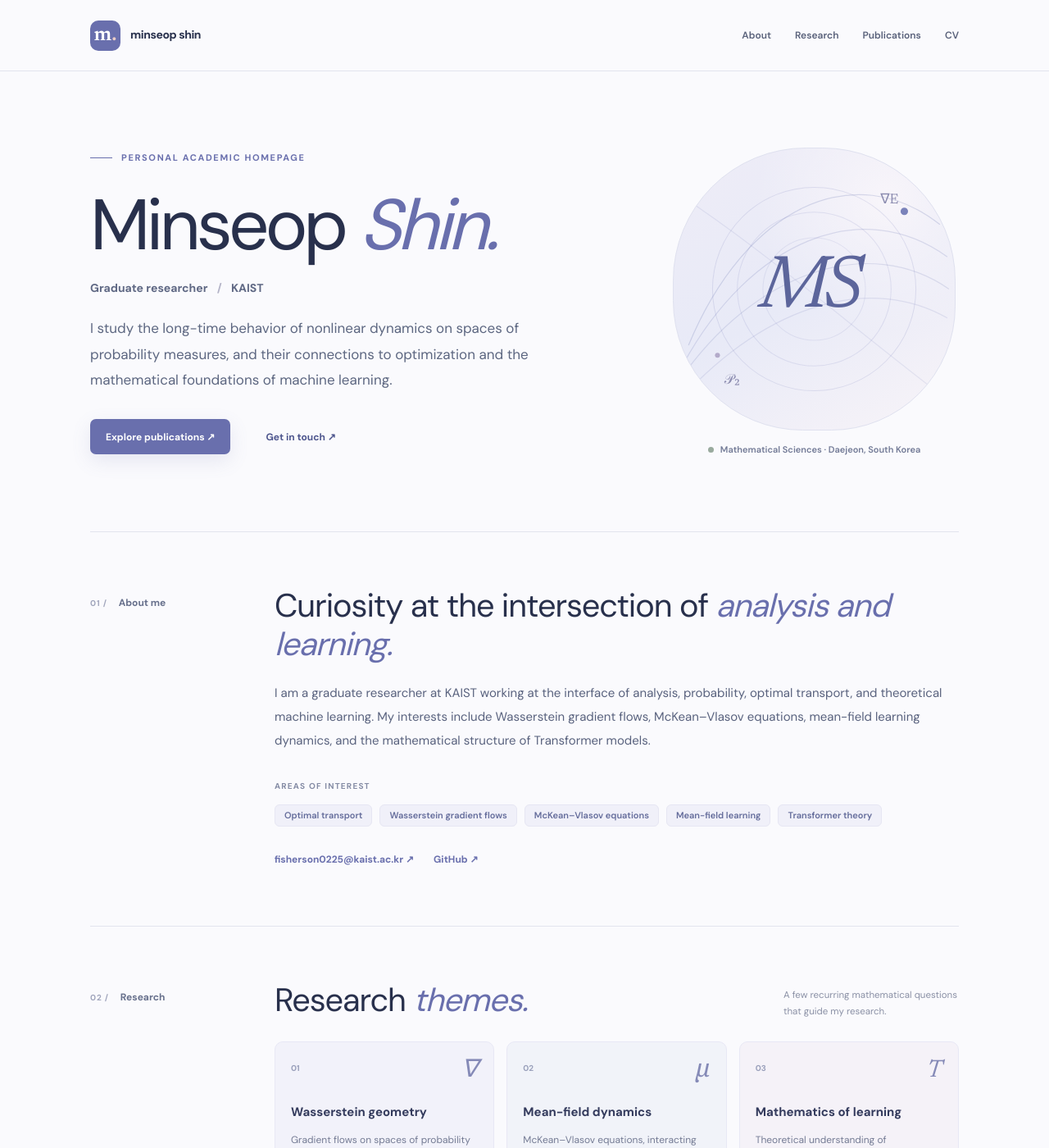
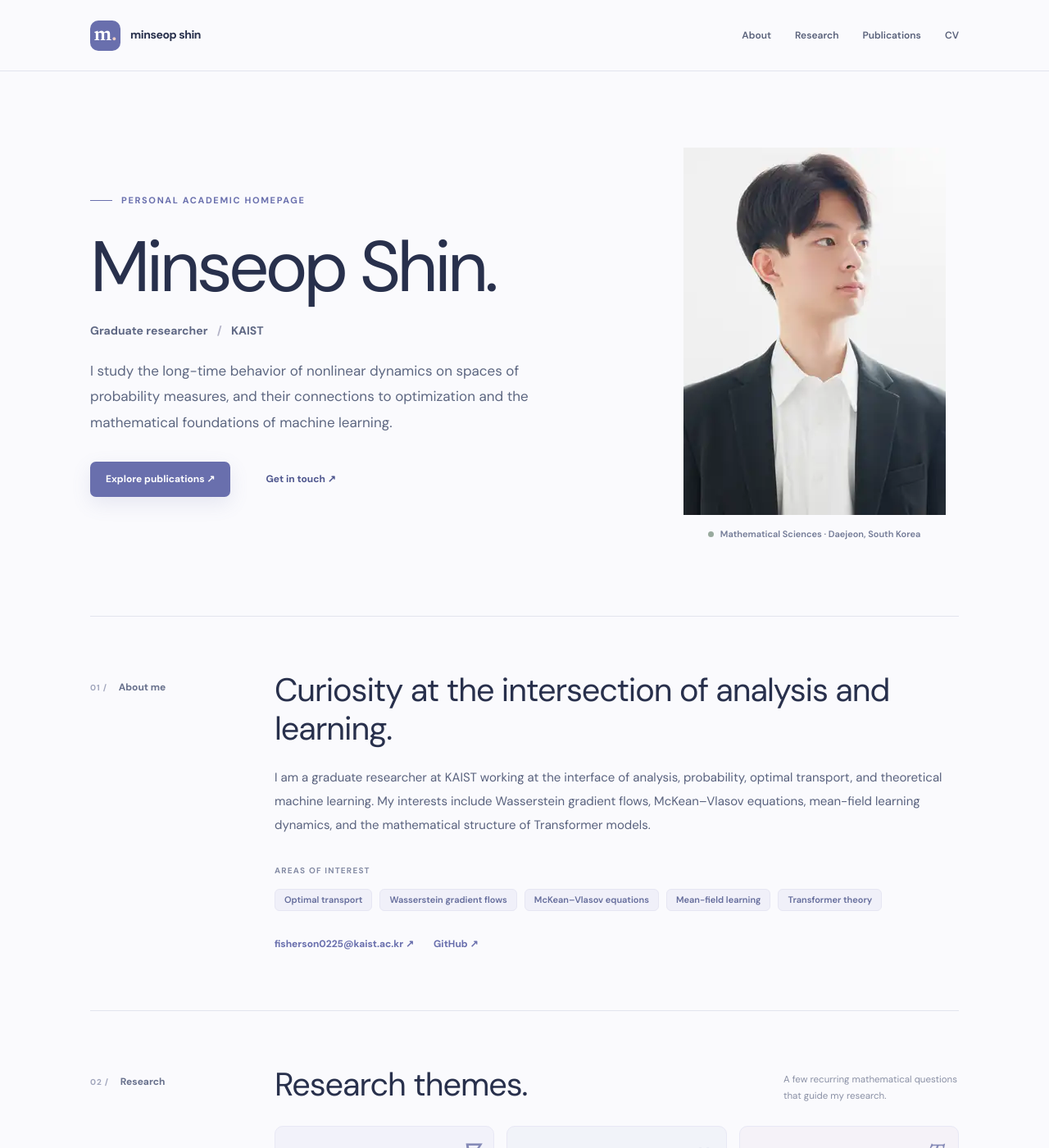
Before and after one commit to MSShin03/MSShin03.github.io, a Jekyll site: the page built from index.html, in a window 1280 px wide and 1400 px high. Shown: the whole window at 82% size. Built offline with Jekyll 4.4.1, drawn with Linux system fonts in a browser that asks for light colours; some of the changed text lies outside the part shown.

Commit message:
Replace illustration with portrait and simplify heading text

```diff
--- a/index.html
+++ b/index.html
@@ -4,48 +4,35 @@ layout: default
 {% assign p = site.data.profile %}
 <section class="hero shell" id="top"><div class="hero-copy">
 <p class="eyebrow"><span class="eyebrow-rule"></span>Personal academic homepage</p>
-<h1>Minseop <em>Shin.</em></h1><p class="hero-role">{{ p.role }} <span class="role-separator">/</span> {{ p.institution }}</p>
+<h1>Minseop Shin.</h1><p class="hero-role">{{ p.role }} <span class="role-separator">/</span> {{ p.institution }}</p>
 <p class="hero-intro">{{ p.intro }}</p>
 <div class="hero-actions"><a class="btn btn-primary" href="#publications">Explore publications ↗</a><a class="btn btn-text" href="mailto:{{ p.email }}">Get in touch ↗</a></div>
-</div><div class="hero-visual"><div class="monogram-art" aria-label="Abstract illustration with MS initials" role="img">
-<svg class="art-curves" viewBox="0 0 340 340" aria-hidden="true">
-  <circle cx="170" cy="170" r="123" fill="none" stroke="#9297c8" stroke-opacity=".25"/>
-  <circle cx="170" cy="170" r="93" fill="none" stroke="#9297c8" stroke-opacity=".22"/>
-  <circle cx="170" cy="170" r="62" fill="none" stroke="#9297c8" stroke-opacity=".18"/>
-  <path d="M18 238 C87 71 218 10 322 92" fill="none" stroke="#646fad" stroke-opacity=".23" stroke-width="1.2"/>
-  <path d="M12 260 C93 112 227 56 331 131" fill="none" stroke="#646fad" stroke-opacity=".20" stroke-width="1.2"/>
-  <path d="M6 282 C98 148 237 103 333 170" fill="none" stroke="#646fad" stroke-opacity=".18" stroke-width="1.2"/>
-  <path d="M8 303 C119 183 242 154 331 205" fill="none" stroke="#646fad" stroke-opacity=".15" stroke-width="1.2"/>
-  <path d="M25 68 C119 132 209 210 317 293" fill="none" stroke="#646fad" stroke-opacity=".12" stroke-width="1.2"/>
-  <circle cx="279" cy="76" r="4.5" fill="#7a82ba"/>
-  <circle cx="53" cy="250" r="3" fill="#b3aaca"/>
-</svg>
-<span class="art-initials">MS</span><span class="art-corner art-corner-top">∇E</span><span class="art-corner art-corner-bottom">𝒫₂</span></div>
+</div><div class="hero-visual"><img class="profile-photo" src="{{ '/assets/img/profile.webp' | relative_url }}" alt="Portrait of Minseop Shin" width="320" height="448" decoding="async" fetchpriority="high">
 <div class="visual-caption"><span class="status-dot"></span>{{ p.department }} · {{ p.location }}</div></div></section>
 <div class="shell divider"></div>
 <section class="section shell" id="about"><div class="section-label"><span class="section-index">01 /</span> About me</div><div class="section-body">
-<h2>Curiosity at the intersection of <em>analysis and learning.</em></h2><p class="lead">{{ p.about }}</p>
+<h2>Curiosity at the intersection of analysis and learning.</h2><p class="lead">{{ p.about }}</p>
 <div class="interests"><div class="small-heading">Areas of interest</div><div class="tag-list">{% for tag in p.research_tags %}<span class="tag">{{ tag }}</span>{% endfor %}</div></div>
 <div class="inline-links"><a href="mailto:{{ p.email }}">{{ p.email }} ↗</a>{% if p.links.google_scholar != '' %}<a href="{{ p.links.google_scholar }}">Google Scholar ↗</a>{% endif %}{% if p.links.github != '' %}<a href="{{ p.links.github }}">GitHub ↗</a>{% endif %}{% if p.links.orcid != '' %}<a href="{{ p.links.orcid }}">ORCID ↗</a>{% endif %}</div></div></section>
 <div class="shell divider"></div>
 <section class="section shell" id="research"><div class="section-label"><span class="section-index">02 /</span> Research</div><div class="section-body">
-<div class="section-top"><h2>Research <em>themes.</em></h2><p>A few recurring mathematical questions that guide my research.</p></div>
+<div class="section-top"><h2>Research themes.</h2><p>A few recurring mathematical questions that guide my research.</p></div>
 <div class="research-grid">{% for area in site.data.research.areas %}<article class="research-card"><div class="research-card-head"><span class="card-number">{{ area.number }}</span><span class="math-symbol">{{ area.symbol }}</span></div><h3>{{ area.title }}</h3><p>{{ area.description }}</p></article>{% endfor %}</div></div></section>
 <div class="shell divider"></div>
 <section class="section shell" id="publications"><div class="section-label"><span class="section-index">03 /</span> Publications</div><div class="section-body">
-<div class="section-top"><h2>Selected <em>work.</em></h2><p>Preprints, conference papers, and workshop contributions.</p></div>
+<div class="section-top"><h2>Selected work.</h2><p>Preprints, conference papers, and workshop contributions.</p></div>
 <div class="publication-list">{% for paper in site.data.publications.publications %}<article class="publication"><div class="pub-year">{{ paper.year }}</div><div class="pub-content"><span class="pub-kind">{{ paper.type }}</span><h3>{{ paper.title }}</h3>
 <div class="pub-authors">{% for author in paper.authors %}{% if author.self %}<strong>{{ author.name }}</strong>{% else %}{{ author.name }}{% endif %}{% unless forloop.last %}, {% endunless %}{% endfor %}</div>
 <div class="pub-venue">{{ paper.venue }}</div><p class="pub-summary">{{ paper.note }}</p>{% if paper.url %}<a class="paper-link" href="{{ paper.url }}" target="_blank" rel="noopener noreferrer">{{ paper.url_label | default: 'Paper' }} ↗</a>{% endif %}</div></article>{% endfor %}</div></div></section>
 {% if site.posts.size > 0 %}
 <div class="shell divider"></div>
 <section class="section shell" id="notes"><div class="section-label"><span class="section-index">04 /</span> Writing</div><div class="section-body">
-<div class="section-top"><h2>Notes & <em>expositions.</em></h2><p>Mathematical explanations, ideas, and occasional longer-form writing.</p></div>
+<div class="section-top"><h2>Notes & expositions.</h2><p>Mathematical explanations, ideas, and occasional longer-form writing.</p></div>
 {% for post in site.posts limit:2 %}<a class="note-card" href="{{ post.url | relative_url }}"><div><span class="note-meta">{{ post.date | date: "%b %Y" }} · {{ post.category | default: 'Mathematical note' }}</span><h3>{{ post.title }}</h3><p>{{ post.summary }}</p></div><span class="note-arrow">↗</span></a>{% endfor %}
 <a class="text-link" href="{{ '/notes/' | relative_url }}">Browse all notes →</a></div></section>
 {% endif %}
 <div class="shell divider"></div>
 <section class="section shell last-section" id="background"><div class="section-label"><span class="section-index">{% if site.posts.size > 0 %}05{% else %}04{% endif %} /</span> Background</div><div class="section-body">
-<h2>Academic <em>path.</em></h2><div class="small-heading timeline-heading">Education</div><div class="timeline">{% for item in p.education %}<div class="timeline-entry"><div class="timeline-date">{{ item.dates }}</div><div><h3>{{ item.school }}</h3><p>{{ item.qualification }}</p><span>{{ item.detail }}</span></div></div>{% endfor %}</div>
+<h2>Academic path.</h2><div class="small-heading timeline-heading">Education</div><div class="timeline">{% for item in p.education %}<div class="timeline-entry"><div class="timeline-date">{{ item.dates }}</div><div><h3>{{ item.school }}</h3><p>{{ item.qualification }}</p><span>{{ item.detail }}</span></div></div>{% endfor %}</div>
 <div class="small-heading timeline-heading">Research experience</div><div class="timeline">{% for item in p.experience %}<div class="timeline-entry"><div class="timeline-date">{{ item.dates }}</div><div><h3>{{ item.title }}</h3><p>{{ item.organization }}</p><span>{{ item.detail }}</span></div></div>{% endfor %}</div>
 <a class="text-link" href="{{ '/cv/' | relative_url }}">View web CV ↗</a></div></section>
```
